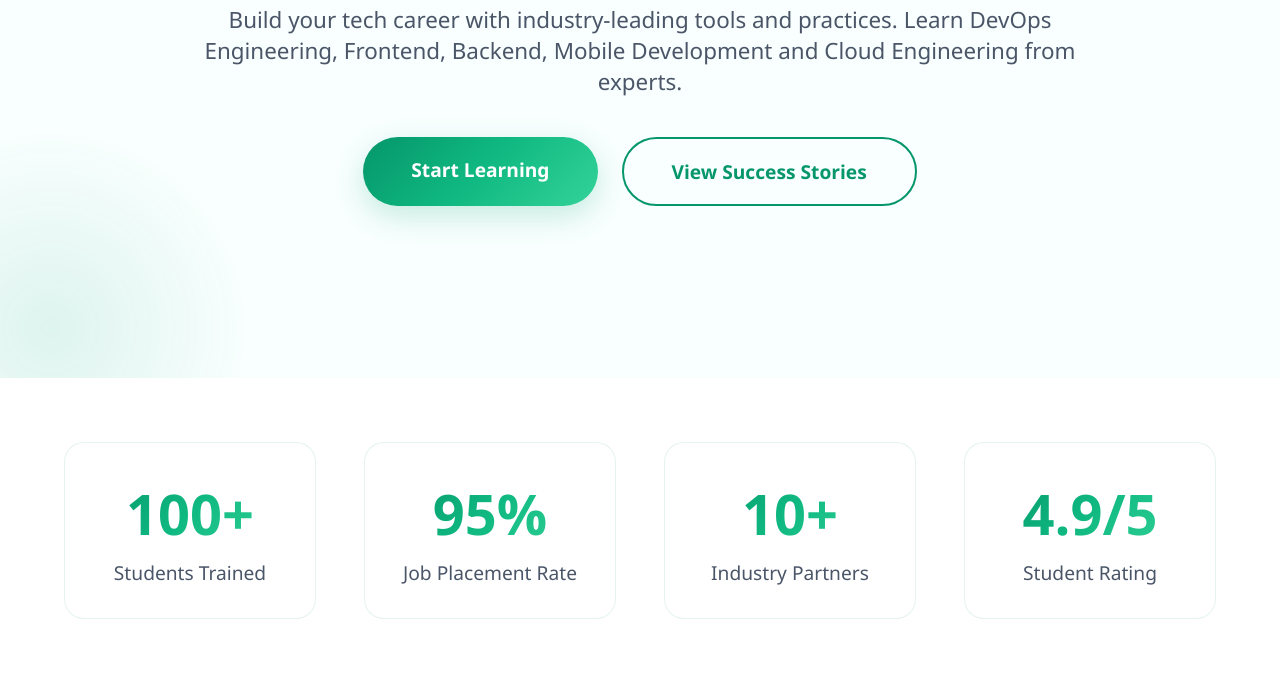
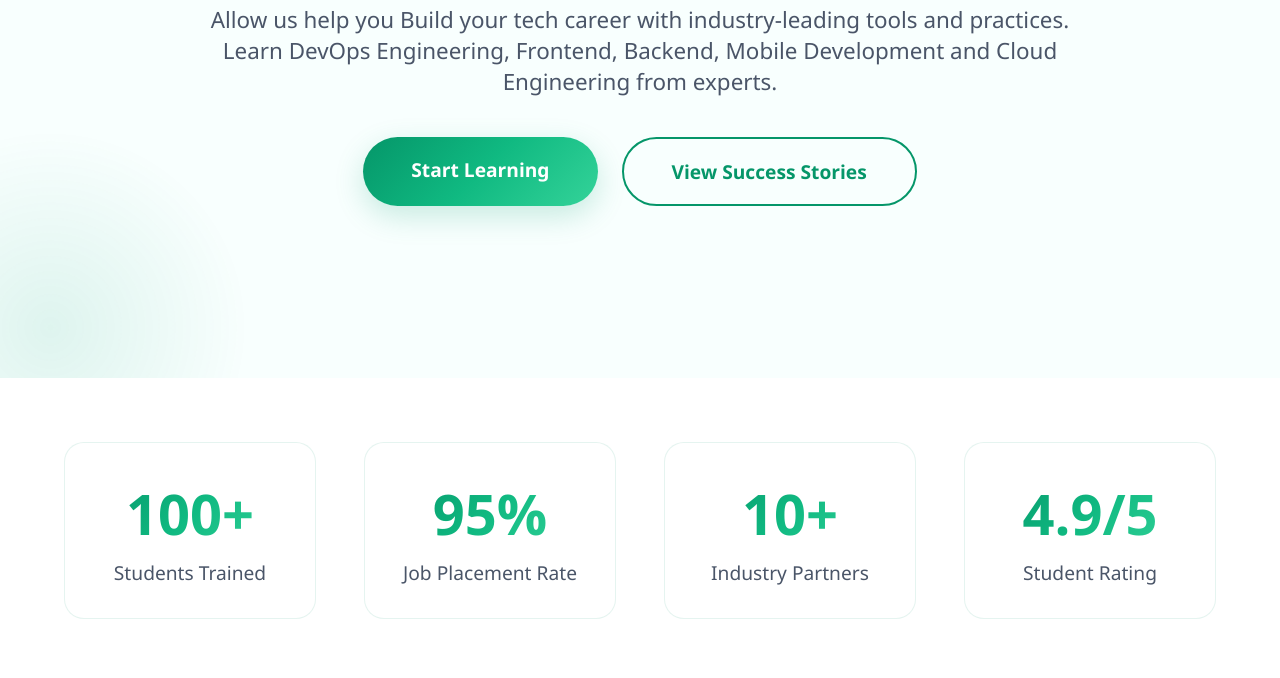
Before and after one commit to pearlvee/aws-devops-class01, a website: page public/index.html in a window 1280 px wide. Shown: the part 422-1100 px from the top of the page. Drawn offline with Linux system fonts and the light colour scheme.

Commit message:
made slight change to the P part of the script

```diff
--- a/public/index.html
+++ b/public/index.html
@@ -672,7 +672,7 @@
     <section class="hero">
         <div class="hero-content">
             <h1>From Zero to Hero in <span>DevOps</span> & Software Engineering</h1>
-            <p>Build your tech career with industry-leading tools and practices. Learn DevOps Engineering, Frontend, Backend, Mobile Development and Cloud Engineering from experts.</p>
+            <p>Allow us help you Build your tech career with industry-leading tools and practices. Learn DevOps Engineering, Frontend, Backend, Mobile Development and Cloud Engineering from experts.</p>
             <div class="cta-buttons">
                 <a href="#courses" class="cta-button">Start Learning</a>
                 <a href="#testimonials" class="cta-button secondary">View Success Stories</a>
```
